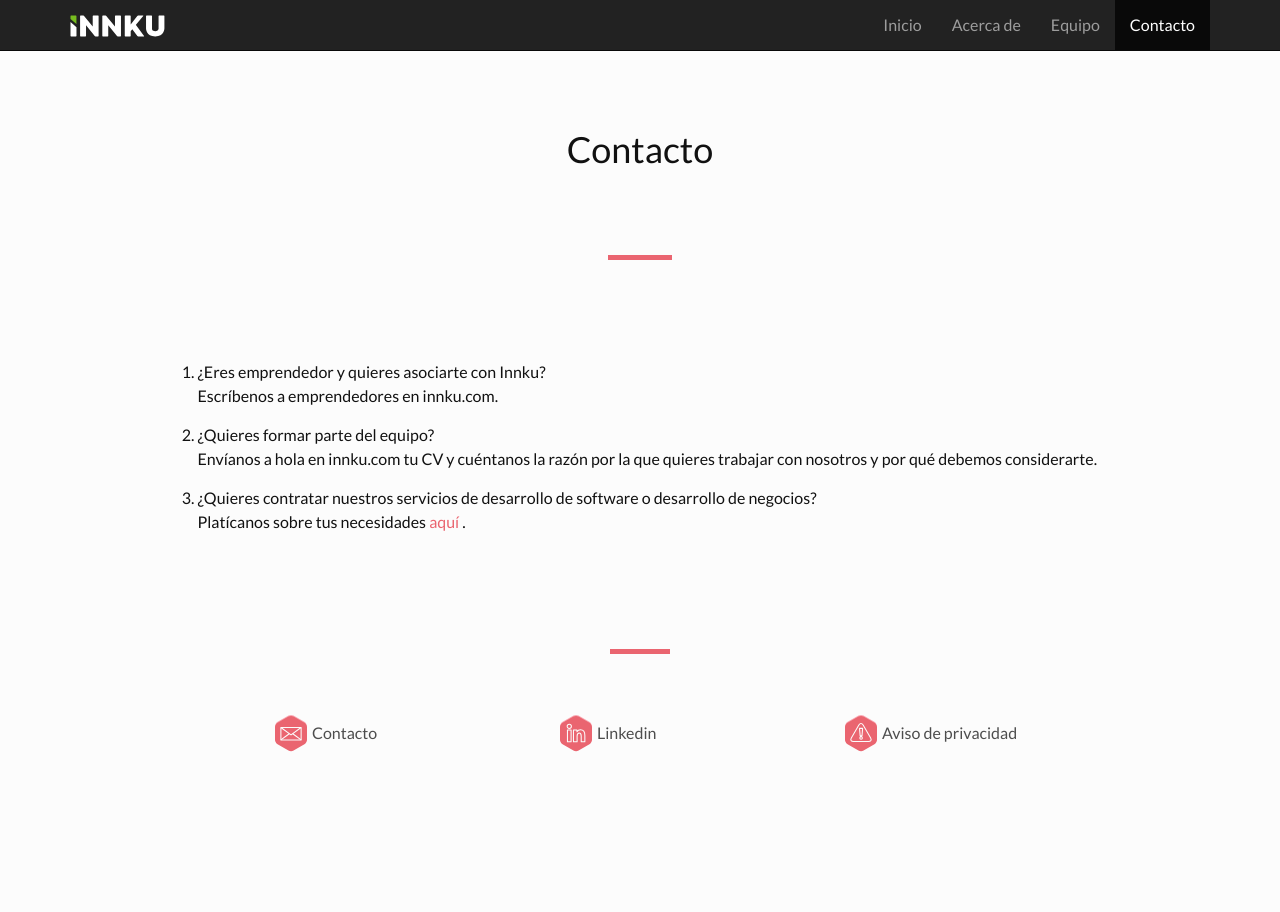
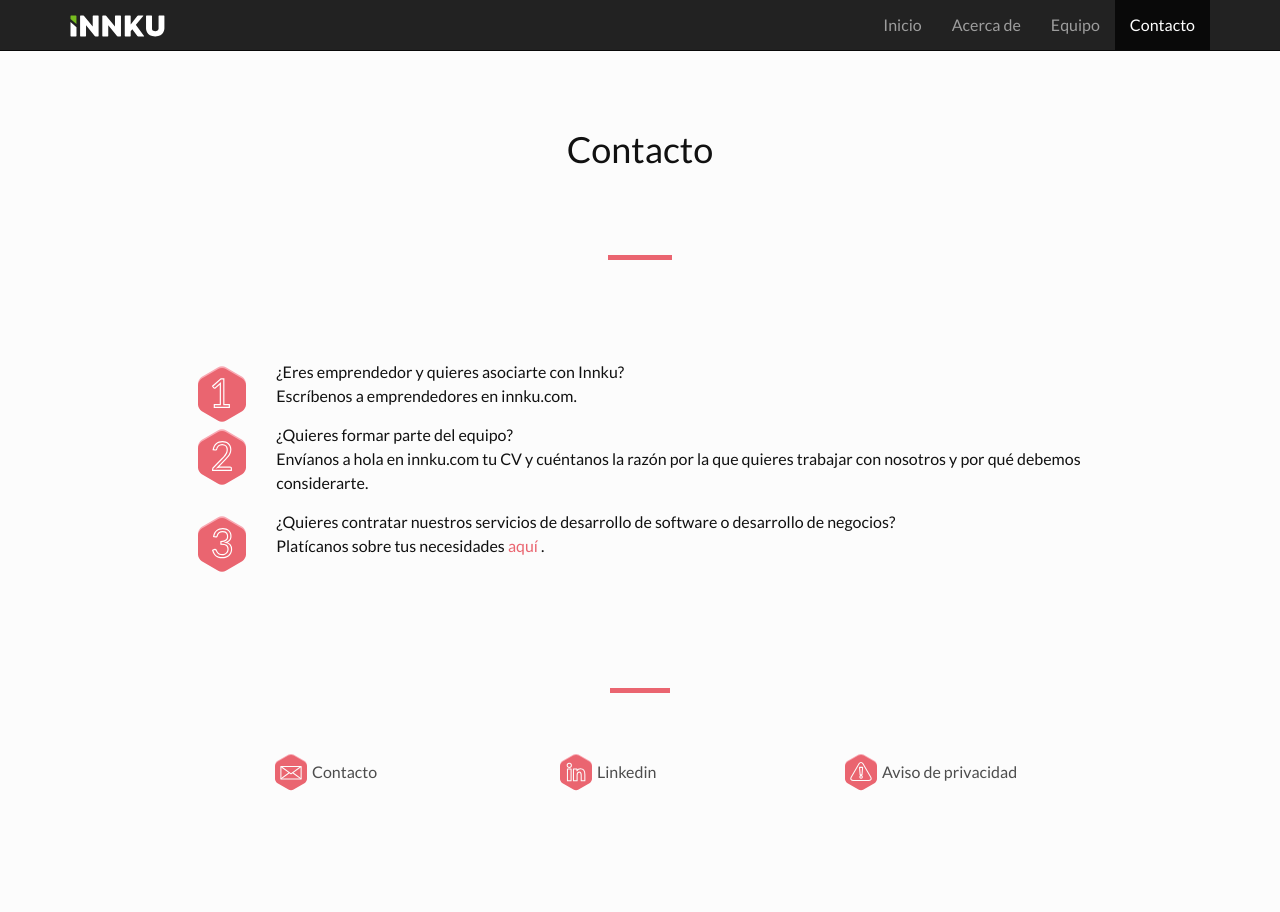
Before and after one commit to innku/innku-2018, a Jekyll site: the page built from contacto.html, in a window 1280 px wide. Built offline with Jekyll 4.4.1, drawn with Linux system fonts in a browser that asks for light colours; nearby versions of some CDN libraries.

Commit message:
Ajustes para página de contacto

```diff
--- a/contacto.html
+++ b/contacto.html
@@ -20,12 +20,33 @@ keywords:
 
 <section class="row innku-seccion">
   <div class="col-md-offset-1 col-md-10">
-    <ol>
-      <li><p>¿Eres emprendedor y quieres asociarte con Innku?<br />Escríbenos a emprendedores en innku.com.</p></li>
-      <li><p>¿Quieres formar parte del equipo?<br />Envíanos a hola en innku.com tu CV y cuéntanos la razón por la que quieres trabajar con nosotros y por qué debemos considerarte.</p></li>
-      <li><p>¿Quieres contratar nuestros servicios de desarrollo de software o desarrollo de negocios?<br />Platícanos sobre tus necesidades <a class="typeform-share link" href="https://innku.typeform.com/to/tQNU5x" data-mode="1" target="_blank">aquí</a>
-<script>(function(){var qs,js,q,s,d=document,gi=d.getElementById,ce=d.createElement,gt=d.getElementsByTagName,id='typef_orm',b='https://s3-eu-west-1.amazonaws.com/share.typeform.com/';if(!gi.call(d,id)){js=ce.call(d,'script');js.id=id;js.src=b+'share.js';q=gt.call(d,'script')[0];q.parentNode.insertBefore(js,q)}})()</script>
-.</p></li>
-    </ol>
+    <ul>
+      <li class="row">
+        <div class="col-md-1">
+          <img class="innku-section-contact-img__margin" src="img/contact-1.svg" />
+        </div>
+        <div class="col-md-11">
+          <p>¿Eres emprendedor y quieres asociarte con Innku?<br />Escríbenos a emprendedores en innku.com.</p>
+        </div>
+      </li>
+      <li class="row">
+        <div class="col-md-1">
+          <img class="innku-section-contact-img__margin" src="img/contact-2.svg" />
+        </div>
+        <div class="col-md-11">
+          <p>¿Quieres formar parte del equipo?<br />Envíanos a hola en innku.com tu CV y cuéntanos la razón por la que quieres trabajar con nosotros y por qué debemos considerarte.</p>
+        </div>
+      </li>
+
+      <li class="row">
+        <div class="col-md-1">
+          <img class="innku-section-contact-img__margin" src="img/contact-3.svg" />
+        </div>
+        <div class="col-md-11">
+          <p>¿Quieres contratar nuestros servicios de desarrollo de software o desarrollo de negocios?<br />Platícanos sobre tus necesidades <a class="typeform-share link" href="https://innku.typeform.com/to/tQNU5x" data-mode="1" target="_blank">aquí</a>
+          <script>(function(){var qs,js,q,s,d=document,gi=d.getElementById,ce=d.createElement,gt=d.getElementsByTagName,id='typef_orm',b='https://s3-eu-west-1.amazonaws.com/share.typeform.com/';if(!gi.call(d,id)){js=ce.call(d,'script');js.id=id;js.src=b+'share.js';q=gt.call(d,'script')[0];q.parentNode.insertBefore(js,q)}})()</script>.</p>
+        </div>
+      </li>
+    </ul>
   </div>
 </section>
--- a/css/main.scss
+++ b/css/main.scss
@@ -463,6 +463,10 @@ body {
   color: $red;
 }
 
+.innku-seccion ul {
+  list-style: none;
+}
+
 .innku-section-team-member figure img {
   display: block;
   //min-height: 100%;
@@ -581,8 +585,13 @@ innku-section-team-member figure.effect-oscar h2:hover {
 .innku-section-content {
   margin-bottom: 40px;
 }
+
 .innku-section-content a {
   color: $red;
+}
+
+.innku-section-block__margin {
+  margin-bottom: 40px;
 }
 
 .innku-content-divisor {
@@ -632,3 +641,7 @@ innku-section-team-member figure.effect-oscar h2:hover {
   font-style: italic;
   font-weight: 300;
 }
+
+.innku-section-contact-img__margin {
+  margin-top: 5px;
+}
--- a/equipo.html
+++ b/equipo.html
@@ -21,7 +21,7 @@ keywords:
 <section class="innku-section-team">
   <ul class="row">
     {% for team in site.data.team %}
-      <li class="col-lg-4 col-sm-4 col-xs-12 text-center innku-section-team-member">
+      <li class="col-lg-4 col-sm-4 col-xs-12 text-center innku-section-team-member {% if forloop.last %} col-sm-offset-4 {% endif %}">
         <figure class="effect-oscar">
           <img src="{{ team.image }}">
           <figcaption>
```
Also changed, not shown: acerca-de.html (+5 -14 lines), img/contact-1.svg (added), img/contact-2.svg (added), img/contact-3.svg (added).
